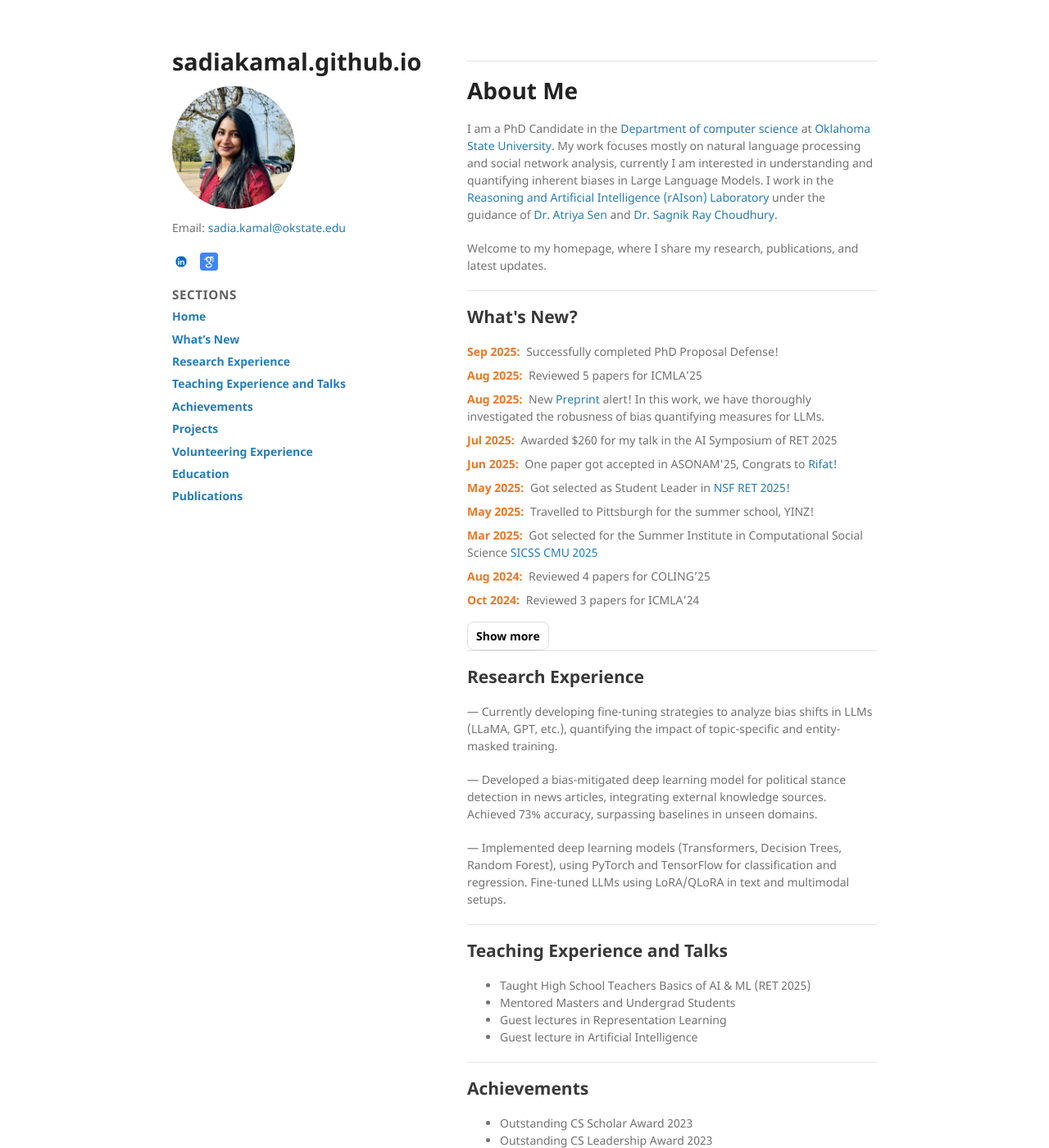
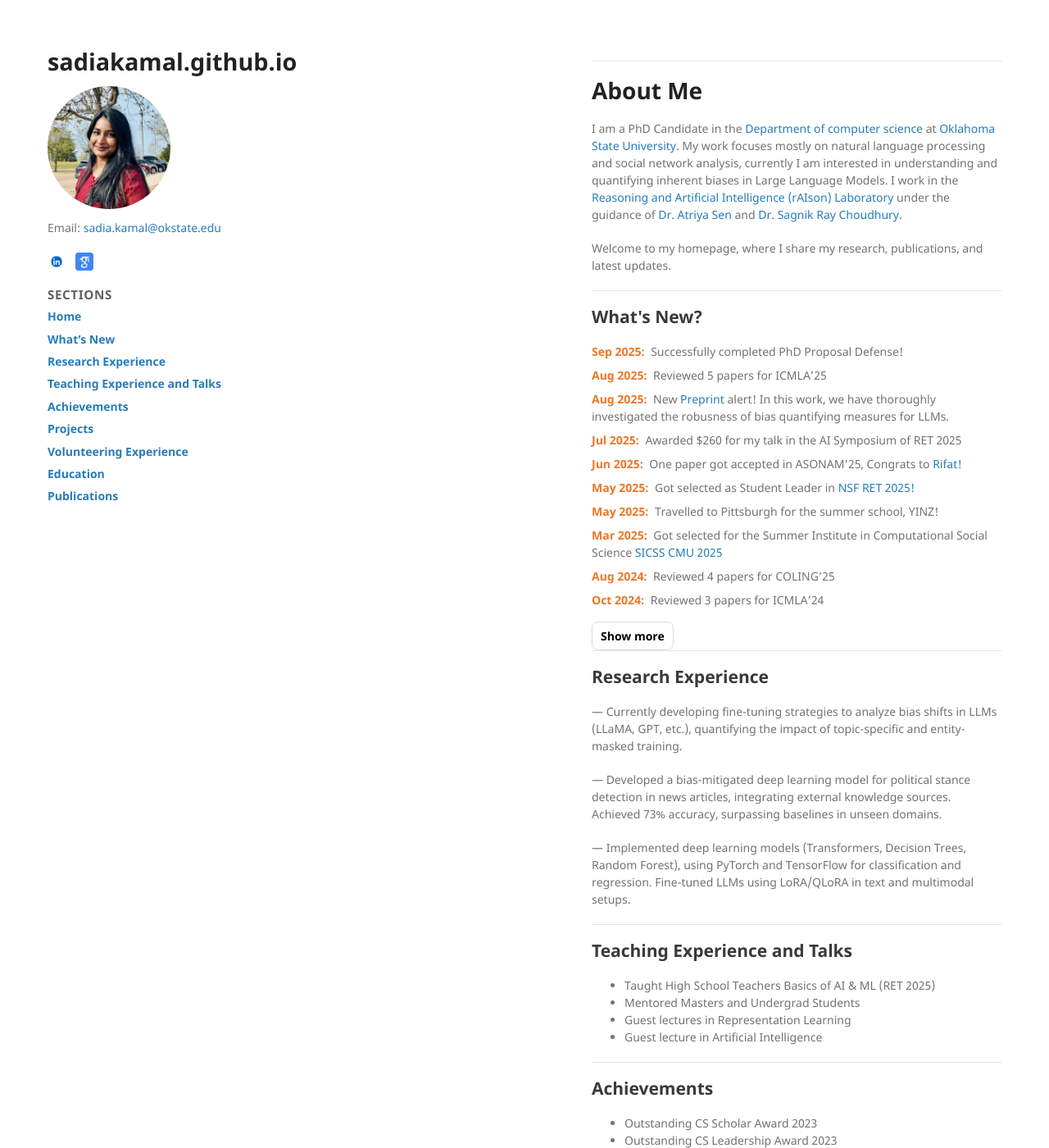
Before and after one commit to sadiakamal/sadiakamal.github.io, a Jekyll site: the page built from index.md, in a window 1280 px wide and 1400 px high. Shown: the whole window at 82% size. Built offline with Jekyll 4.4.1, drawn with Linux system fonts in a browser that asks for light colours; the repository's description, which GitHub fills in, is left out.

Commit message:
Update style.scss

```diff
--- a/assets/css/style.scss
+++ b/assets/css/style.scss
@@ -186,3 +186,17 @@ footer { margin-top: 32px; }
   color: #ee7624; /* OSU orange */
   margin-right: 4px;
 }
+
+/* --- Wide full-screen layout --- */
+.wrapper {
+  max-width: none;   /* remove fixed 980px */
+  margin: 0;         /* no centering */
+  padding: 0;        /* no side padding */
+  width: 100%;       /* take full width */
+}
+
+.layout {
+  display: grid;
+  grid-template-columns: 250px 1fr;  /* sidebar fixed, main expands */
+  gap: 32px;                         /* space between sidebar and main */
+}
```
